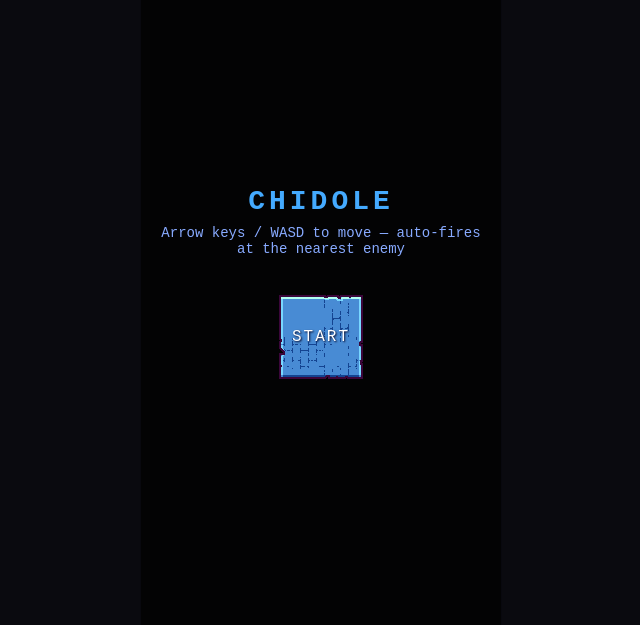
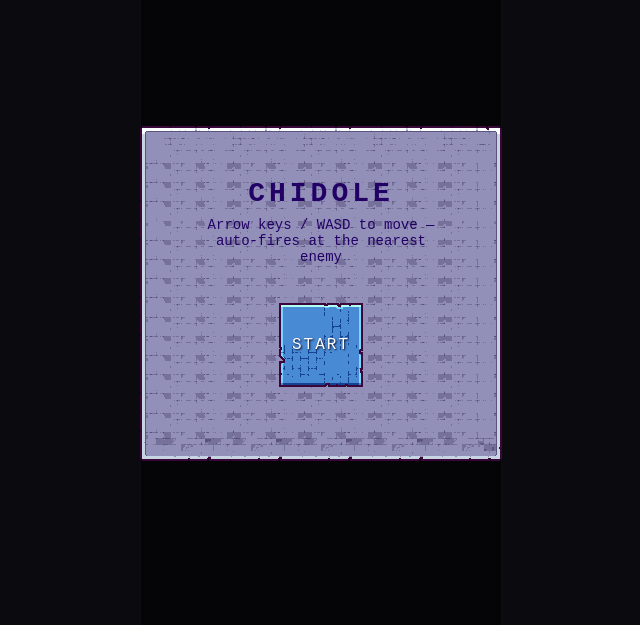
Before and after one commit to bjornbasar/chidole, a website with bundled scripts: page index.html in a window 1280 px wide. Shown: the part 107-732 px from the top of the page, without its empty margins (319-959 px from the left). Built offline with nearby package versions, Linux system fonts and the light colour scheme; files whose address does not match are found by name.

Commit message:
feat: reskin overlay with the kit's Interface panel
Wraps the start/game-over content in a .panel using the kit's
9-sliceable panel graphic (CSS border-image) instead of a flat rgba
box. Text recolored to dark purple/brown for contrast against the
panel's light lavender fill. Confirmed both start and game-over
states render correctly.

Closes #8

```diff
--- a/index.html
+++ b/index.html
@@ -31,12 +31,19 @@
   #overlay {
     position: absolute; inset: 0; display: flex; flex-direction: column;
     align-items: center; justify-content: center; color: #fff;
-    background: rgba(0,0,0,0.7); z-index: 10;
+    background: rgba(0,0,0,0.5); z-index: 10;
   }
   #overlay.hidden { display: none; }
-  #overlay h1 { font-size: 28px; color: #4af; margin-bottom: 8px; letter-spacing: 4px; }
-  #overlay p { font-size: 14px; color: #8af; margin-bottom: 16px; text-align: center; padding: 0 16px; }
-  #overlay .score-display { font-size: 24px; color: #fa4; margin-bottom: 16px; }
+  #overlay .panel {
+    display: flex; flex-direction: column; align-items: center;
+    padding: 28px 24px;
+    border: 24px solid transparent;
+    border-image: url("assets/panel.png") 30 fill / 24px / 0 repeat;
+    image-rendering: pixelated;
+  }
+  #overlay h1 { font-size: 28px; color: #206; margin-bottom: 8px; letter-spacing: 4px; }
+  #overlay p { font-size: 14px; color: #206; margin-bottom: 16px; text-align: center; padding: 0 16px; }
+  #overlay .score-display { font-size: 24px; color: #a30; margin-bottom: 16px; }
   #overlay button {
     width: 128px; height: 128px; font-size: 16px; font-family: inherit;
     color: #fff; text-shadow: 1px 1px 2px #002;
@@ -58,9 +65,11 @@
     </div>
     <canvas id="game"></canvas>
     <div id="overlay">
-      <h1>CHIDOLE</h1>
-      <p>Arrow keys / WASD to move — auto-fires at the nearest enemy</p>
-      <button id="startBtn">START</button>
+      <div class="panel">
+        <h1>CHIDOLE</h1>
+        <p>Arrow keys / WASD to move — auto-fires at the nearest enemy</p>
+        <button id="startBtn">START</button>
+      </div>
     </div>
   </div>
   <script type="module" src="game.js"></script>
```
Also changed, not shown: assets/panel.png (added).
